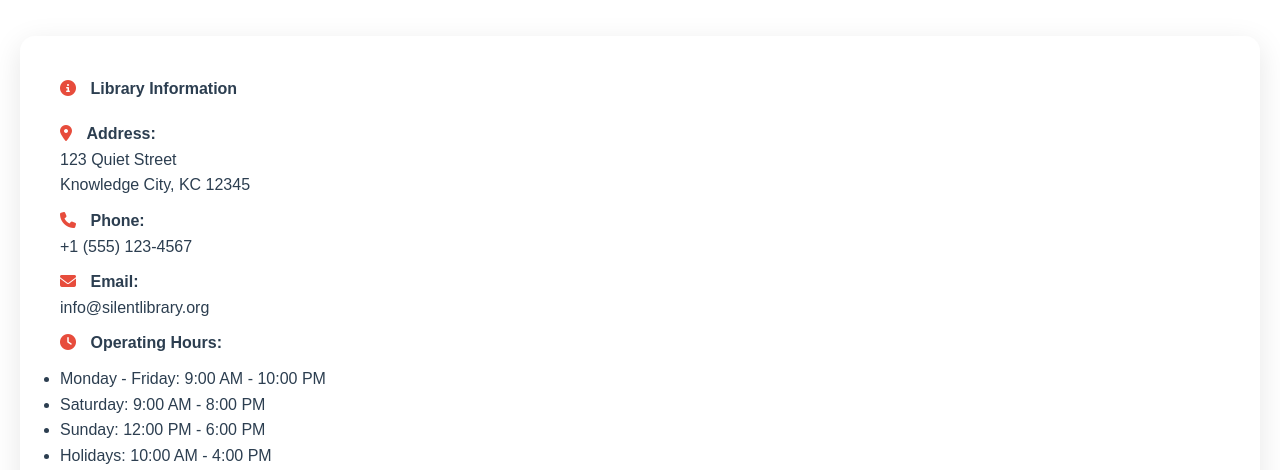
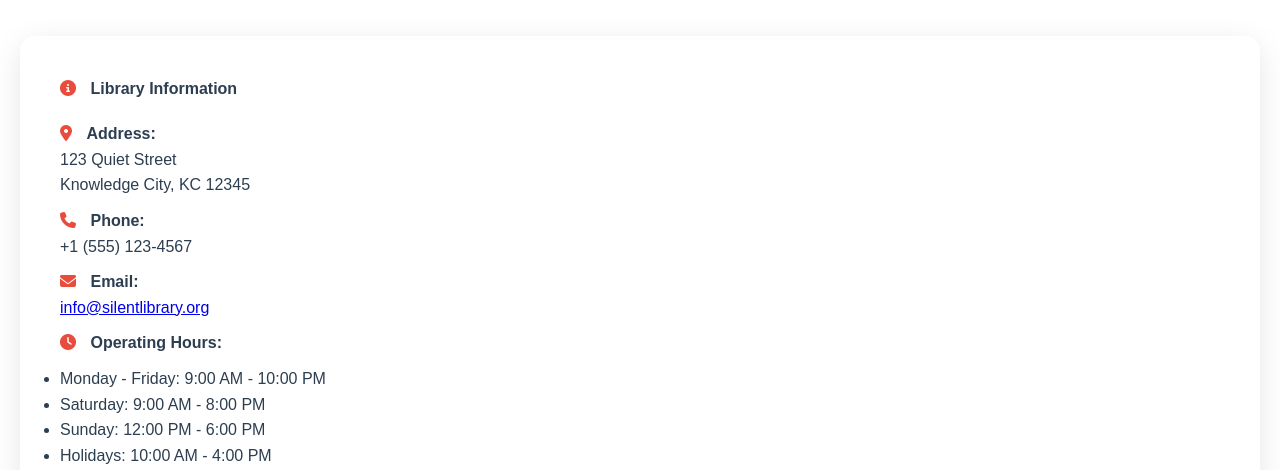
Before and after one commit to DdJunaidi/silentLibrary, a plain HTML site: page contact.html in a window 1280 px wide. Shown: the part 330-800 px from the top of the page. Drawn offline with nearby package versions, Linux system fonts and the light colour scheme.

Commit message:
Added link for library email

```diff
--- a/contact.html
+++ b/contact.html
@@ -44,7 +44,7 @@
                                         +1 (555) 123-4567</p>
 
                                     <p><i class="fas fa-envelope"></i> <strong>Email:</strong><br>
-                                        info@silentlibrary.org</p>
+                                        <a href="mailto:info@silentlibrary.org">info@silentlibrary.org</a></p>
                                 </div>
                                 <div class="col-md-6">
                                     <p><i class="fas fa-clock"></i> <strong>Operating Hours:</strong></p>
```
